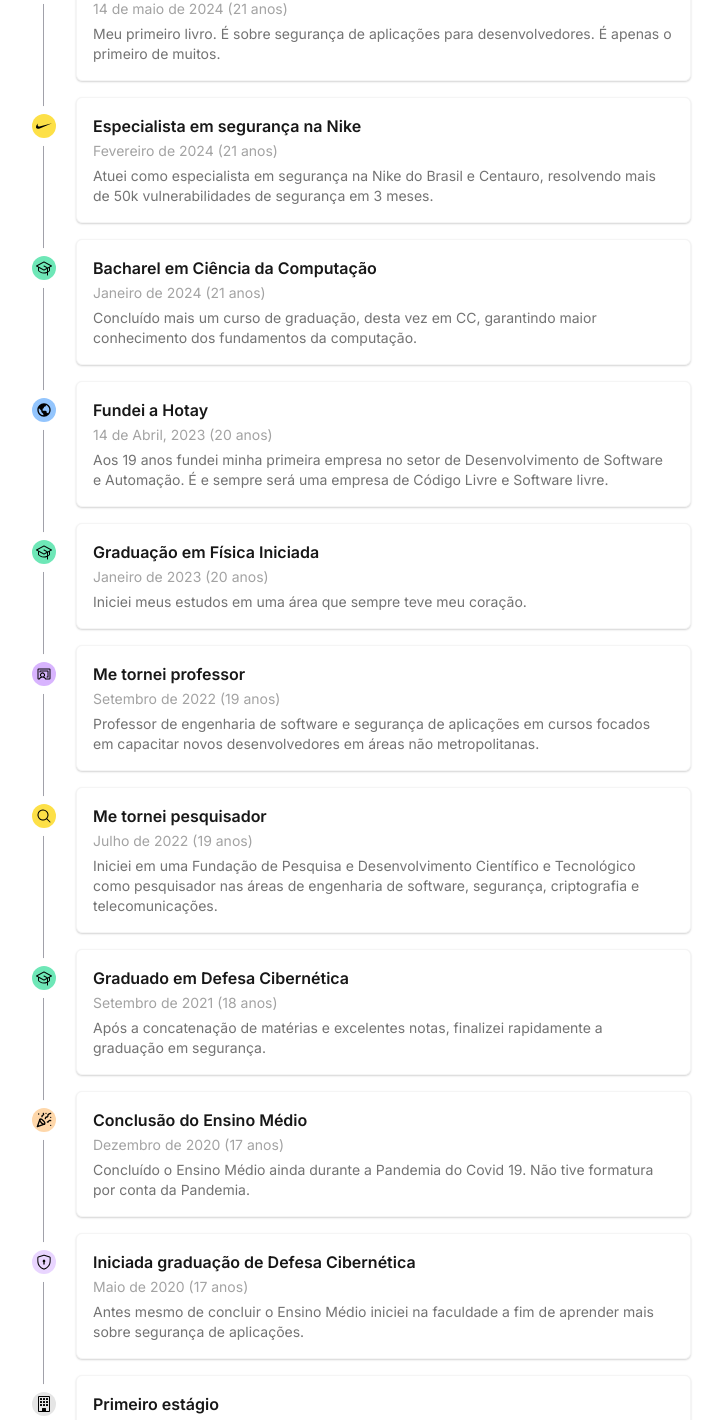
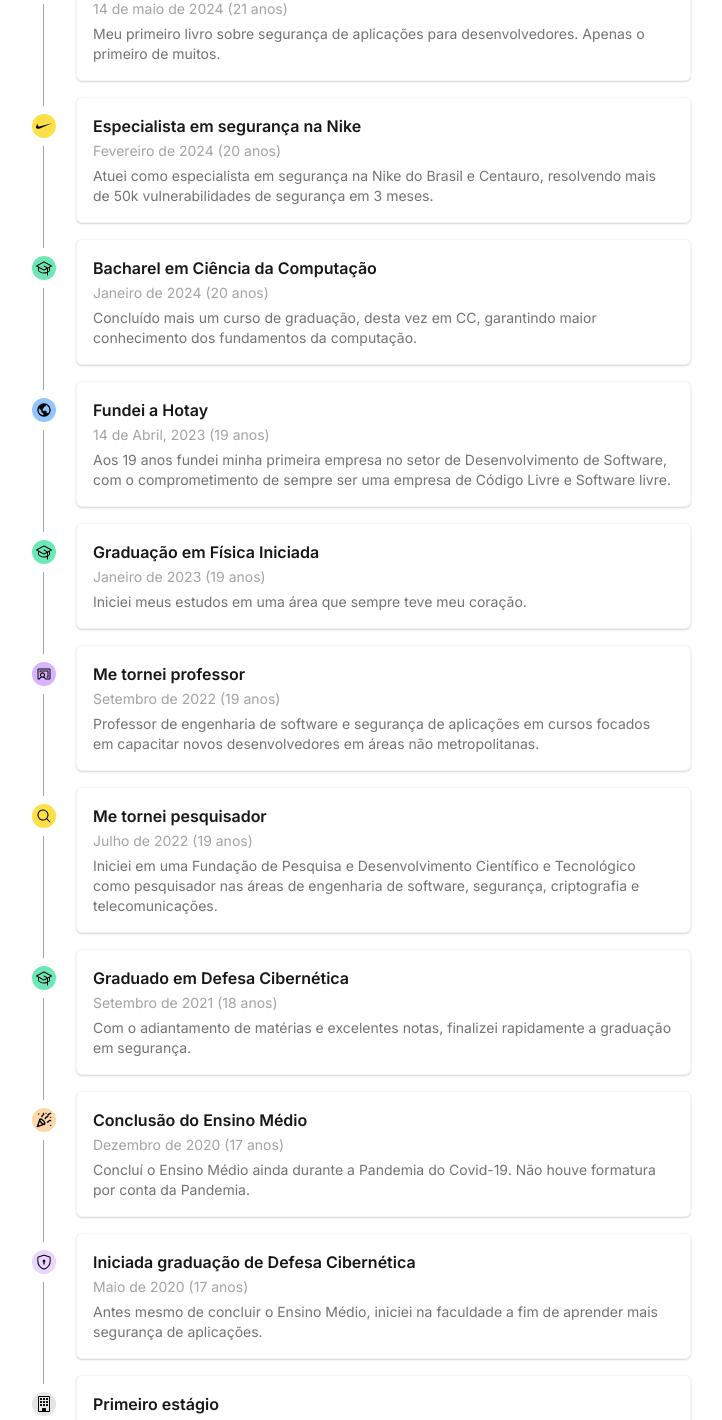
Before and after one commit to TaylorHo/portfolio, a Next.js app: page /jornada in a window 1280 px wide. Shown: the part 585-2005 px from the top of the page, without its empty margins (285-1007 px from the left). Built offline with nearby package versions, Linux system fonts and the light colour scheme; no server answers.

Commit message:
fix: timeline

```diff
--- a/components/Timeline.js
+++ b/components/Timeline.js
@@ -1,4 +1,4 @@
-import { FaGraduationCap, FaBlackTie } from 'react-icons/fa'
+import { FaBlackTie } from 'react-icons/fa'
 import { AiOutlineCode } from 'react-icons/ai'
 import { Disclosure, Transition } from '@headlessui/react'
 import { HiChevronDown } from 'react-icons/hi'
@@ -35,7 +35,7 @@ export default function Timeline() {
             {formatDate(new Date())} (21 anos)
           </time>
           <p className="mt-1 text-sm font-normal text-gray-500 dark:text-gray-400">
-            Espandindo a empresa que criei para impulsionar iniciatias de Código Livre
+            Expandindo a empresa que criei para impulsionar iniciatias de Código Livre.
           </p>
         </li>
         <li className="mb-4 ml-8 rounded-md border border-gray-100 bg-white  px-4  py-4 shadow-sm shadow-gray-300 dark:border-zinc-900 dark:bg-zinc-900 dark:shadow-none">
@@ -63,8 +63,8 @@ export default function Timeline() {
             {formatDate(new Date('2024-05-14 20:00'))} (21 anos)
           </time>
           <p className="mt-1 text-sm font-normal text-gray-500 dark:text-gray-400">
-            Meu primeiro livro. É sobre segurança de aplicações para desenvolvedores. É apenas o
-            primeiro de muitos.
+            Meu primeiro livro sobre segurança de aplicações para desenvolvedores. Apenas o primeiro
+            de muitos.
           </p>
         </li>
         <li className="mb-4 ml-8 rounded-md border border-gray-100 bg-white  px-4  py-4 shadow-sm shadow-gray-300 dark:border-zinc-900 dark:bg-zinc-900 dark:shadow-none">
@@ -75,7 +75,7 @@ export default function Timeline() {
             Especialista em segurança na Nike
           </h3>
           <time className="text-sm font-normal leading-none text-gray-400 dark:text-gray-500">
-            Fevereiro de 2024 (21 anos)
+            Fevereiro de 2024 (20 anos)
           </time>
           <p className="mt-1 text-sm font-normal text-gray-500 dark:text-gray-400">
             Atuei como especialista em segurança na Nike do Brasil e Centauro, resolvendo mais de
@@ -90,7 +90,7 @@ export default function Timeline() {
             Bacharel em Ciência da Computação
           </h3>
           <time className="text-sm font-normal leading-none text-gray-400 dark:text-gray-500">
-            Janeiro de 2024 (21 anos)
+            Janeiro de 2024 (20 anos)
           </time>
           <p className="mt-1 text-sm font-normal text-gray-500 dark:text-gray-400">
             Concluído mais um curso de graduação, desta vez em CC, garantindo maior conhecimento dos
@@ -103,11 +103,11 @@ export default function Timeline() {
           </span>
           <h3 className="text-base font-semibold text-gray-900 dark:text-white">Fundei a Hotay</h3>
           <time className="text-sm font-normal leading-none text-gray-400 dark:text-gray-500">
-            14 de Abril, 2023 (20 anos)
+            14 de Abril, 2023 (19 anos)
           </time>
           <p className="mt-1 text-sm font-normal text-gray-500 dark:text-gray-400">
-            Aos 19 anos fundei minha primeira empresa no setor de Desenvolvimento de Software e
-            Automação. É e sempre será uma empresa de Código Livre e Software livre.
+            Aos 19 anos fundei minha primeira empresa no setor de Desenvolvimento de Software, com o
+            comprometimento de sempre ser uma empresa de Código Livre e Software livre.
           </p>
         </li>
         <li className="mb-4 ml-8 rounded-md border border-gray-100 bg-white  px-4  py-4 shadow-sm shadow-gray-300 dark:border-zinc-900 dark:bg-zinc-900 dark:shadow-none">
@@ -118,7 +118,7 @@ export default function Timeline() {
             Graduação em Física Iniciada
           </h3>
           <time className="text-sm font-normal leading-none text-gray-400 dark:text-gray-500">
-            Janeiro de 2023 (20 anos)
+            Janeiro de 2023 (19 anos)
           </time>
           <p className="mt-1 text-sm font-normal text-gray-500 dark:text-gray-400">
             Iniciei meus estudos em uma área que sempre teve meu coração.
@@ -166,7 +166,7 @@ export default function Timeline() {
             Setembro de 2021 (18 anos)
           </time>
           <p className="mt-1 text-sm font-normal text-gray-500 dark:text-gray-400">
-            Após a concatenação de matérias e excelentes notas, finalizei rapidamente a graduação em
+            Com o adiantamento de matérias e excelentes notas, finalizei rapidamente a graduação em
             segurança.
           </p>
         </li>
@@ -181,7 +181,7 @@ export default function Timeline() {
             Dezembro de 2020 (17 anos)
           </time>
           <p className="mt-1 text-sm font-normal text-gray-500 dark:text-gray-400">
-            Concluído o Ensino Médio ainda durante a Pandemia do Covid 19. Não tive formatura por
+            Concluí o Ensino Médio ainda durante a Pandemia do Covid-19. Não houve formatura por
             conta da Pandemia.
           </p>
         </li>
@@ -196,7 +196,7 @@ export default function Timeline() {
             Maio de 2020 (17 anos)
           </time>
           <p className="mt-1 text-sm font-normal text-gray-500 dark:text-gray-400">
-            Antes mesmo de concluir o Ensino Médio iniciei na faculdade a fim de aprender mais sobre
+            Antes mesmo de concluir o Ensino Médio, iniciei na faculdade a fim de aprender mais
             segurança de aplicações.
           </p>
         </li>
@@ -211,7 +211,7 @@ export default function Timeline() {
             Fevereiro de 2018 (14 anos)
           </time>
           <p className="mt-1 text-sm font-normal text-gray-500 dark:text-gray-400">
-            Era pra ser na área de marketing e criação de sites, mas logo escalei até a gestão de
+            Iniciei na área com marketing e criação de sites, mas logo escalei até a gestão de
             tecnologia e segurança da empresa.
           </p>
         </li>
@@ -261,8 +261,8 @@ export default function Timeline() {
                       2017 (13 anos)
                     </time>
                     <p className="mt-1 text-sm font-normal text-gray-500 dark:text-gray-400">
-                      Consegui comprar meu primeiro notebook, usado e com um desempenho no qual só
-                      conseguiria rodar Linux. Aí se iniciou uma jornada com o Linux.
+                      Consegui comprar meu primeiro notebook usado e com um desempenho fraco, no
+                      qual não conseguiria rodar Windows. Aí se iniciou uma jornada com o Linux.
                     </p>
                   </li>
                   <li className="mb-4 ml-8 rounded-md border border-gray-100 bg-white  px-4  py-4 shadow-sm shadow-gray-300 dark:border-zinc-900 dark:bg-zinc-900 dark:shadow-none">
```
